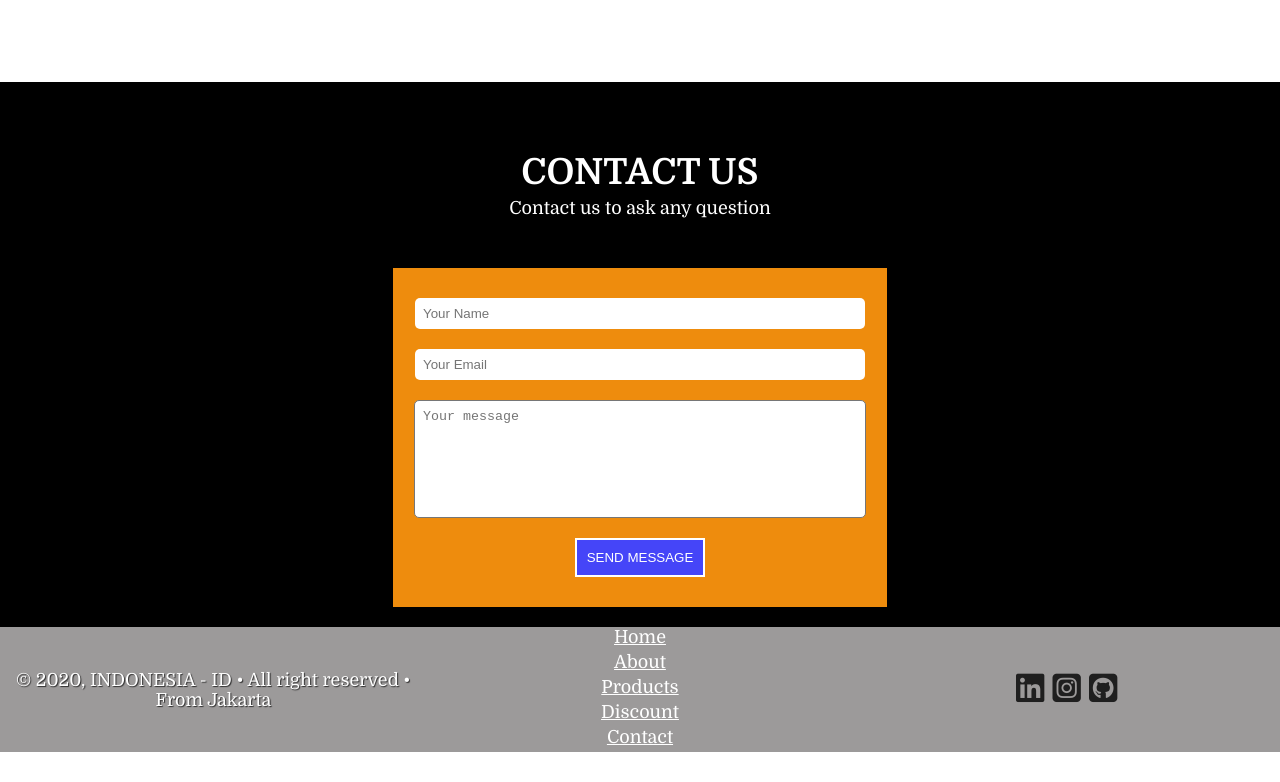
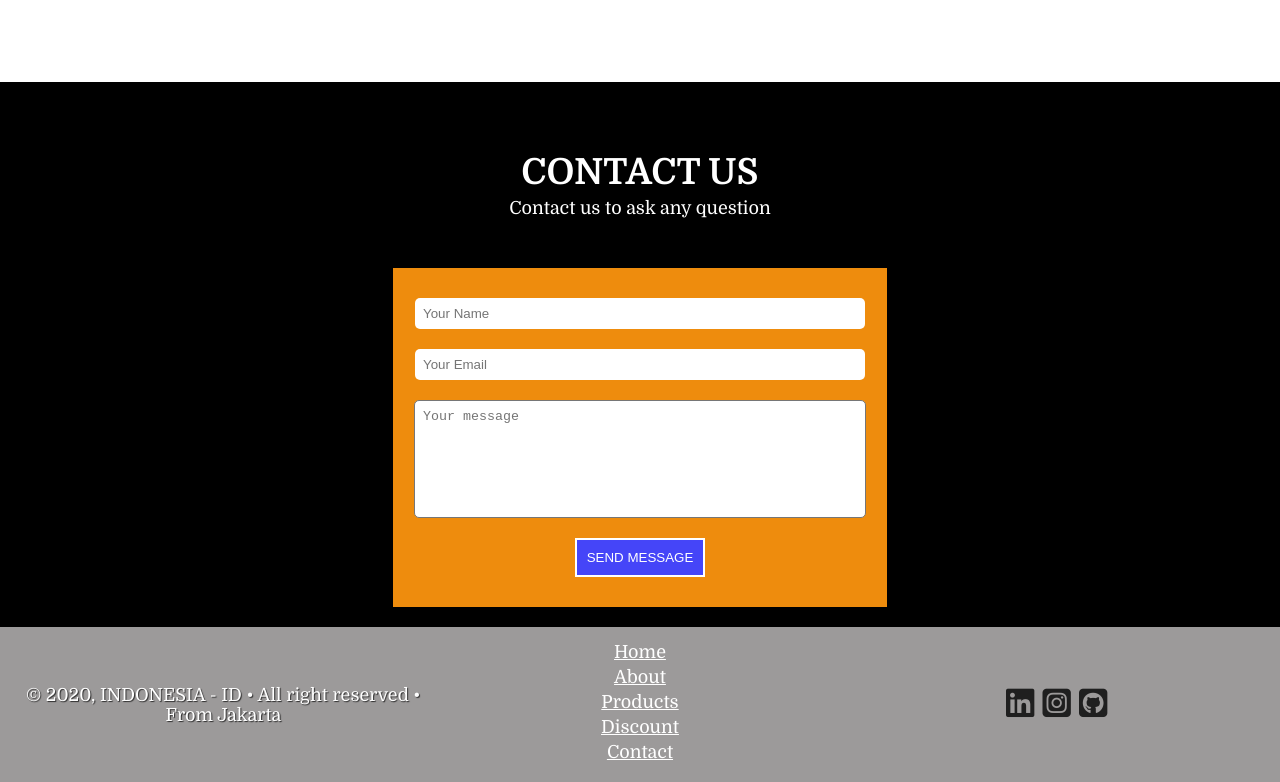
Before and after one commit to mfebriann/DrinkingCoffee, a plain HTML site: page index.html in a window 1280 px wide. Shown: the part 2081-2863 px from the top of the page. Before the commit the page ends 2833 px from the top, so only its background shows below. Drawn offline with Linux system fonts and the light colour scheme; a web font is replaced by a local one.

Commit message:
push asset img, css, js

```diff
--- a/asset/style/style.scss
+++ b/asset/style/style.scss
@@ -431,7 +431,7 @@ footer {
     grid-template-columns: 1fr 1fr 1fr;
     justify-items: center;
     align-items: center;
-    // padding: 15px;
+    padding: 15px;
     text-align: center;
     row-gap: 20px;
 
```
Also changed, not shown: asset/style/style.css, 1 other file.
